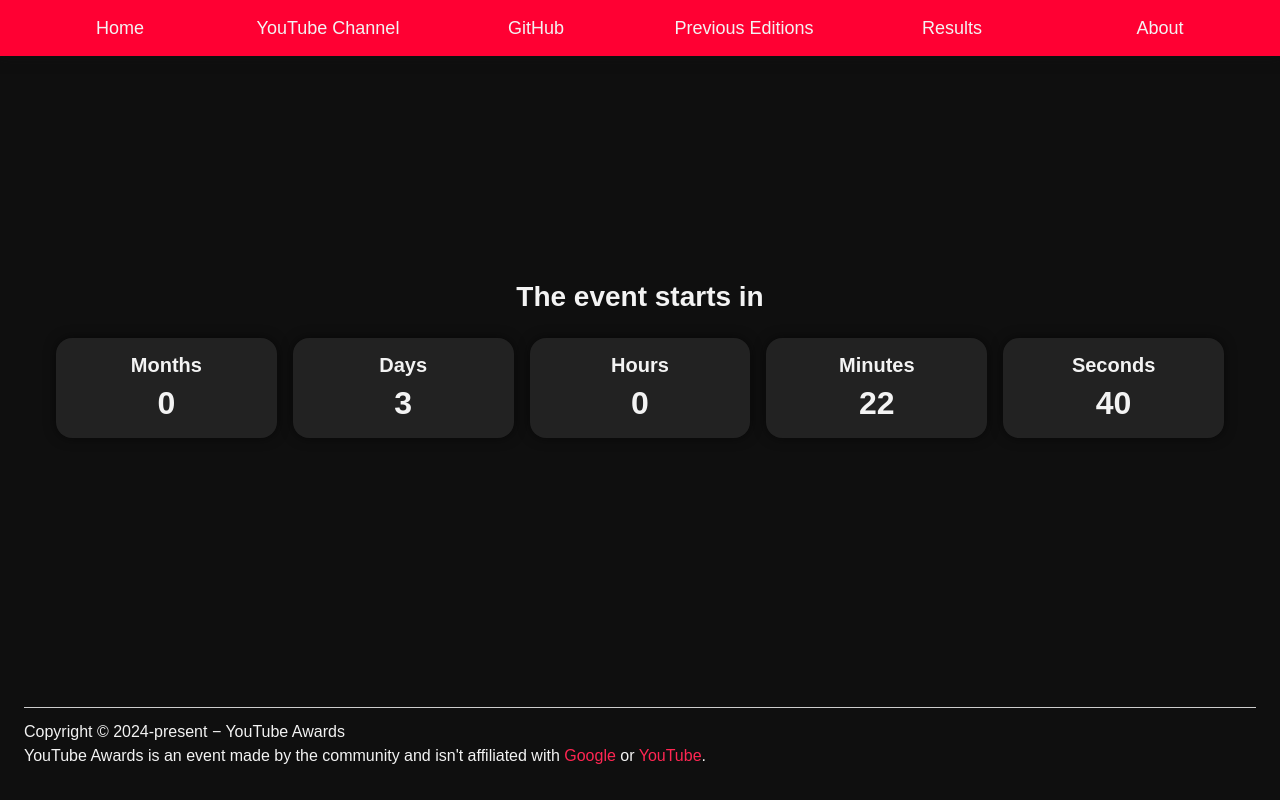
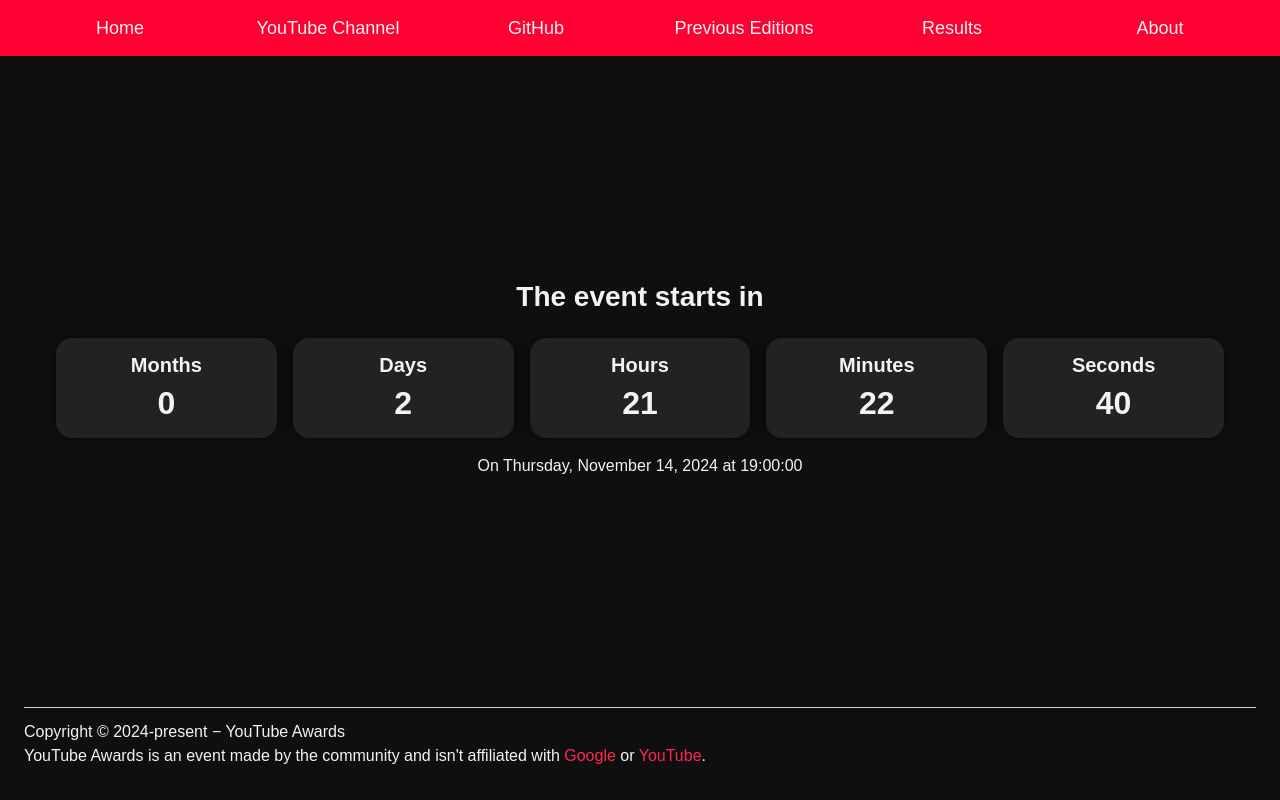
Before and after one commit to YouTube-Awards/YouTubeAwards-Website, a Vue app: page / in a window 1280 px wide. Built offline with nearby package versions, Linux system fonts and the light colour scheme.

Commit message:
Add the display on of the date in the event start timer

```diff
--- a/src/views/components/EventStartTimer.vue
+++ b/src/views/components/EventStartTimer.vue
@@ -2,7 +2,17 @@
 
 import { onMounted, onBeforeUnmount, ref } from 'vue'
 
-const event_date = new Date('2024-11-14T22:00:00Z') // Sample date
+const event_date = new Date('2024-11-14T19:00:00Z') // Sample date
+const event_date_string = ref(event_date.toLocaleString('en-US', {
+    weekday: 'long',
+    year: 'numeric',
+    month: 'long',
+    day: 'numeric',
+    hour: '2-digit',
+    minute: '2-digit',
+    second: '2-digit',
+    hour12: false
+}))
 
 const update_time_delta = () => {
     let td = new Date(event_date - new Date())
@@ -43,6 +53,7 @@ onMounted(() => {
     <div class="hours"><span>Hours</span>{{ hours }}</div>
     <div class="minutes"><span>Minutes</span>{{ minutes }}</div>
     <div class="seconds"><span>Seconds</span>{{ seconds }}</div>
+    <p>On {{ event_date_string }}</p>
 </section>
 
 </template>
@@ -58,7 +69,7 @@ section {
     padding: 0 2rem;
 }
 
-section > h1 {
+section > h1, section > p {
     grid-column: 1 / -1;
     text-align: center;
 }
```
